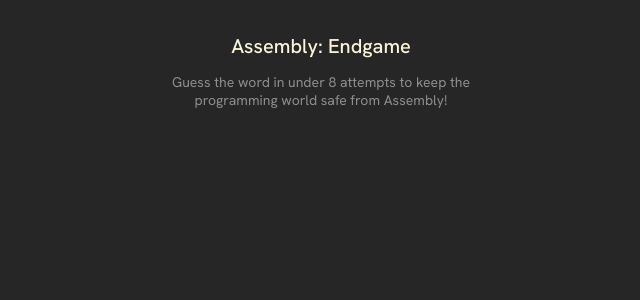
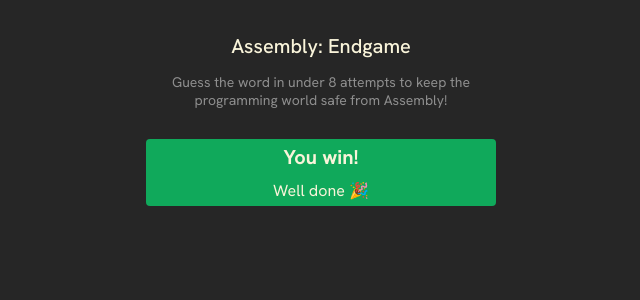
Before and after one commit to shivambhosale13/React-Projects, a React (Vite) app in the folder Assembly-Endgame/: page / in a window 1280 px wide. Shown: the top 300 px of the page, without its empty margins (319-959 px from the left). Built offline with nearby package versions, Linux system fonts and the light colour scheme.

Commit message:
feat: add game status section with win message and styling

```diff
--- a/Assembly-Endgame/src/App.jsx
+++ b/Assembly-Endgame/src/App.jsx
@@ -1,4 +1,13 @@
 import React from "react"
+
+/**
+ * Goal: Build out the main parts of our app
+ *
+ * Challenge: Build a status section below the header.
+ * For now, you can just hard-code in the styles for
+ * a winning game, and we'll make it more dynamic
+ * later.
+ */
 
 export default function Hangman() {
     return (
@@ -7,6 +16,10 @@
               <h1>Assembly: Endgame</h1>
               <p>Guess the word in under 8 attempts to keep the programming world safe from Assembly!</p>
             </header>
+            <section className="game-status">
+              <h2>You win!</h2>
+              <p>Well done 🎉</p>
+            </section>
         </main>
     )
 }
--- a/Assembly-Endgame/src/index.css
+++ b/Assembly-Endgame/src/index.css
@@ -26,3 +26,21 @@
   max-width: 350px;
   color: #8E8E8E;
 }
+
+section.game-status {
+    background-color: #10A95B;
+    display: flex;
+    flex-direction: column;
+    align-items: center;
+    color: #F9F4DA;
+    border-radius: 4px;
+    margin-block: 30px;
+}
+
+.game-status > p {
+    margin: 5px;
+}
+section.game-status > h2 {
+    font-size: 1.25rem;
+    margin: 5px
+}
```
